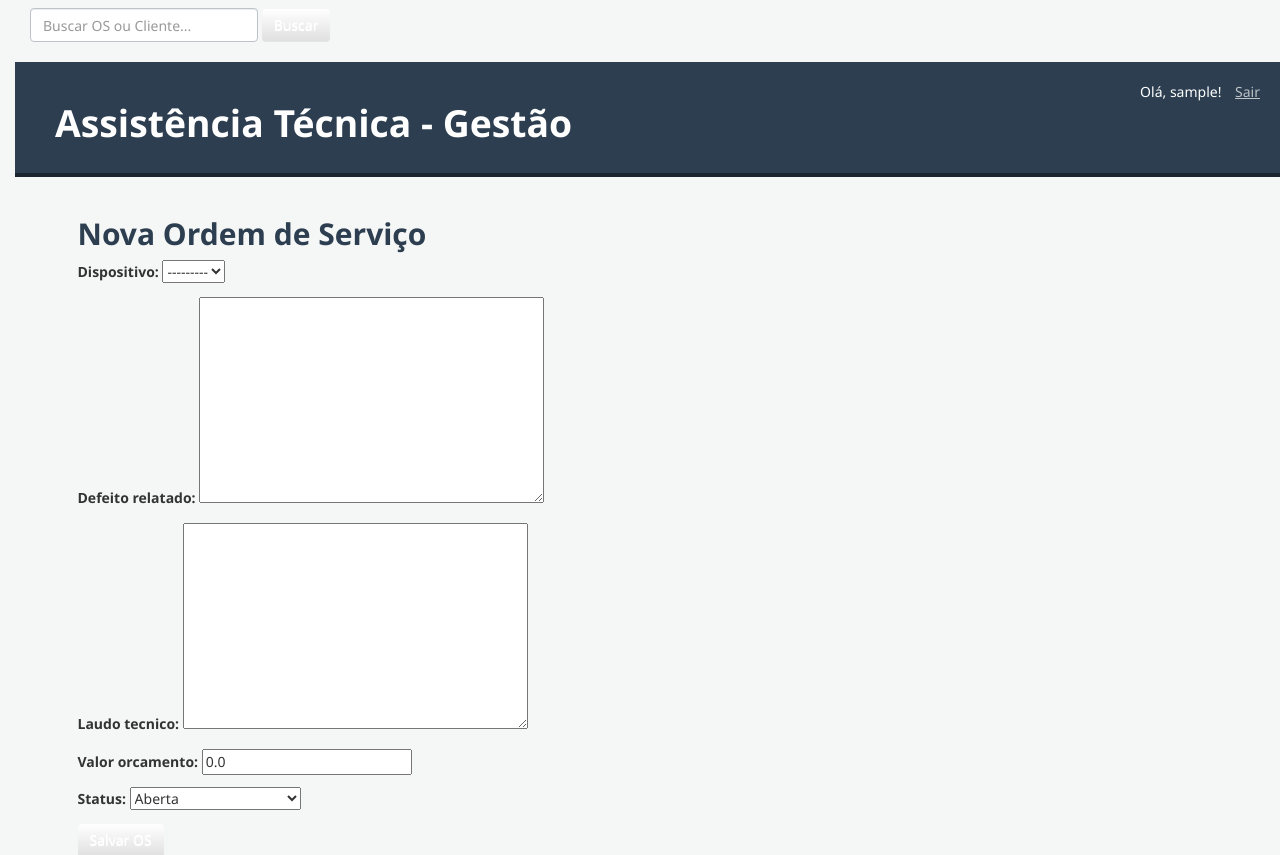
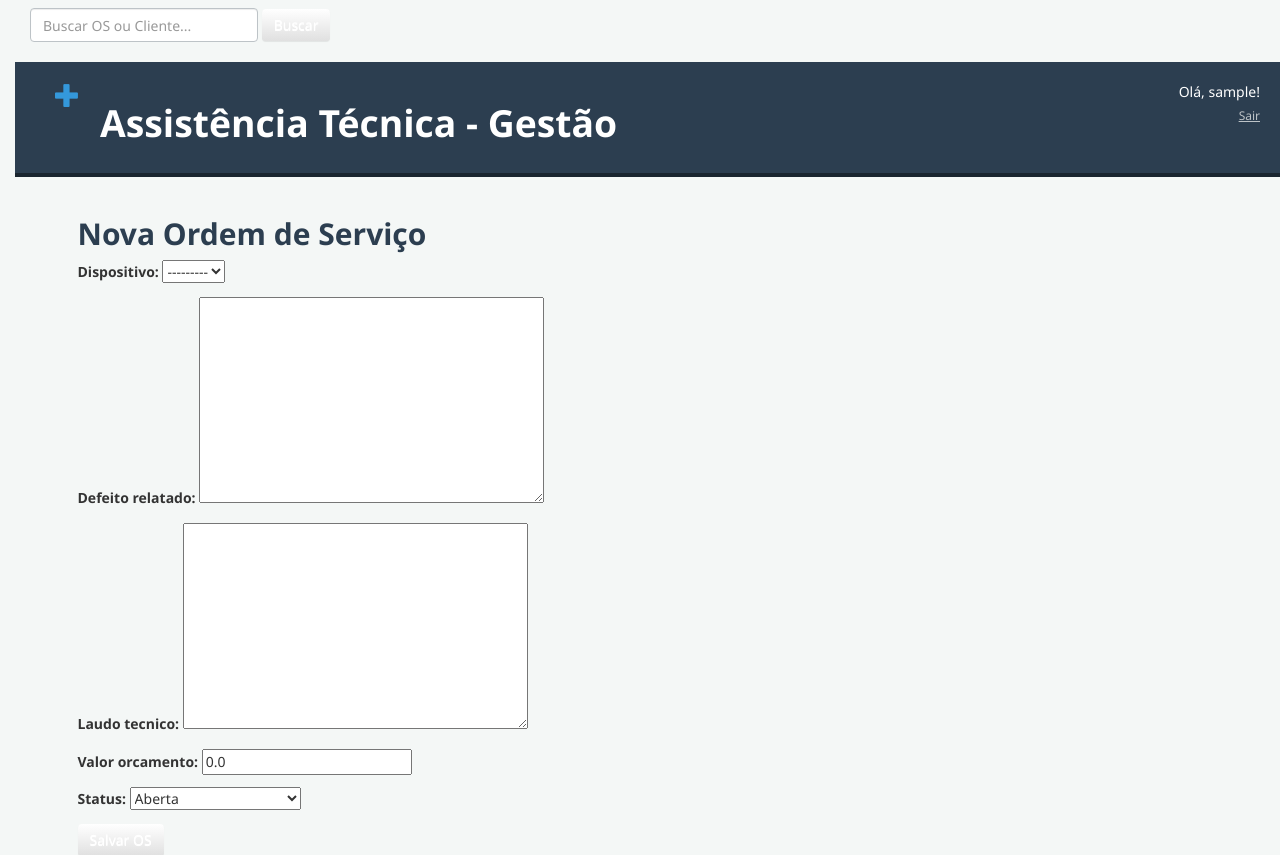
Before and after one commit to AnaJuliaFCFernandes/projeto_integrador_I, a Django app: page /os/nova/ in a window 1280 px wide. Shown: the top 855 px of the page. Run offline with Django 5.2, Linux system fonts and the light colour scheme; the visitor is signed in with stand-in values (Sample User, id 1); data that the repository does not hold is empty; some libraries are stand-ins or nearby versions.

Commit message:
fix botton +

```diff
--- a/blog/templates/blog/base.html
+++ b/blog/templates/blog/base.html
@@ -15,20 +15,26 @@
     <body>
         <div class="page-header">
             {% if user.is_authenticated %}
-        <!-- Este link agora fica no canto superior direito do retângulo azul -->
-                <div class="top-menu" style="float: right; color: white;">
-                    Olá, {{ user.username }}!
-                    <!-- Formulário de Logout para atender aos requisitos de segurança do Django 6 -->
+                <!-- Informações de Login no canto direito -->
+                <div class="top-menu" style="float: right; color: white; text-align: right;">
+                    <p style="margin-bottom: 5px;">Olá, {{ user.username }}!</p>
+
+                    <!-- Botão de Sair (Formulário) -->
                     <form action="{% url 'logout' %}" method="post" style="display: inline;">
                         {% csrf_token %}
-                        <button type="submit" style="background: none; border: none; color: #bdc3c7; cursor: pointer; text-decoration: underline; margin-left: 10px; padding: 0;">
+                        <button type="submit" style="background: none; border: none; color: #bdc3c7; cursor: pointer; text-decoration: underline; padding: 0; font-size: 12px;">
                             Sair
                         </button>
                     </form>
                 </div>
+
+                <!-- Botão "+" de Nova OS no canto esquerdo -->
+                <a href="{% url 'os_nova' %}" class="top-menu" style="float: left; margin-right: 20px;">
+                    <span class="glyphicon glyphicon-plus" style="color: #3498db; font-size: 25px;"></span>
+                </a>
             {% endif %}
 
-    <h1><a href="/">Assistência Técnica - Gestão</a></h1>
+            <h1><a href="/">Assistência Técnica - Gestão</a></h1>
         </div>
         <div class="content container">
             <div class="row">
```
